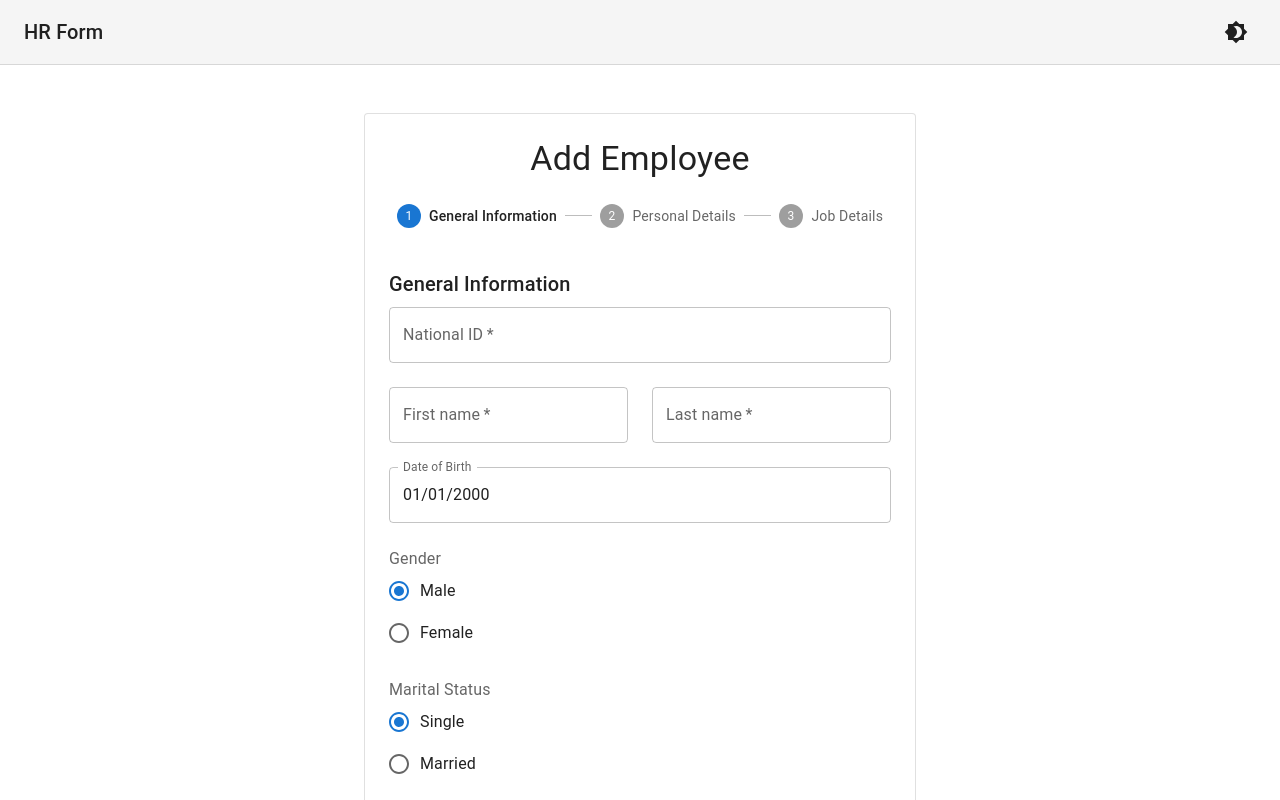
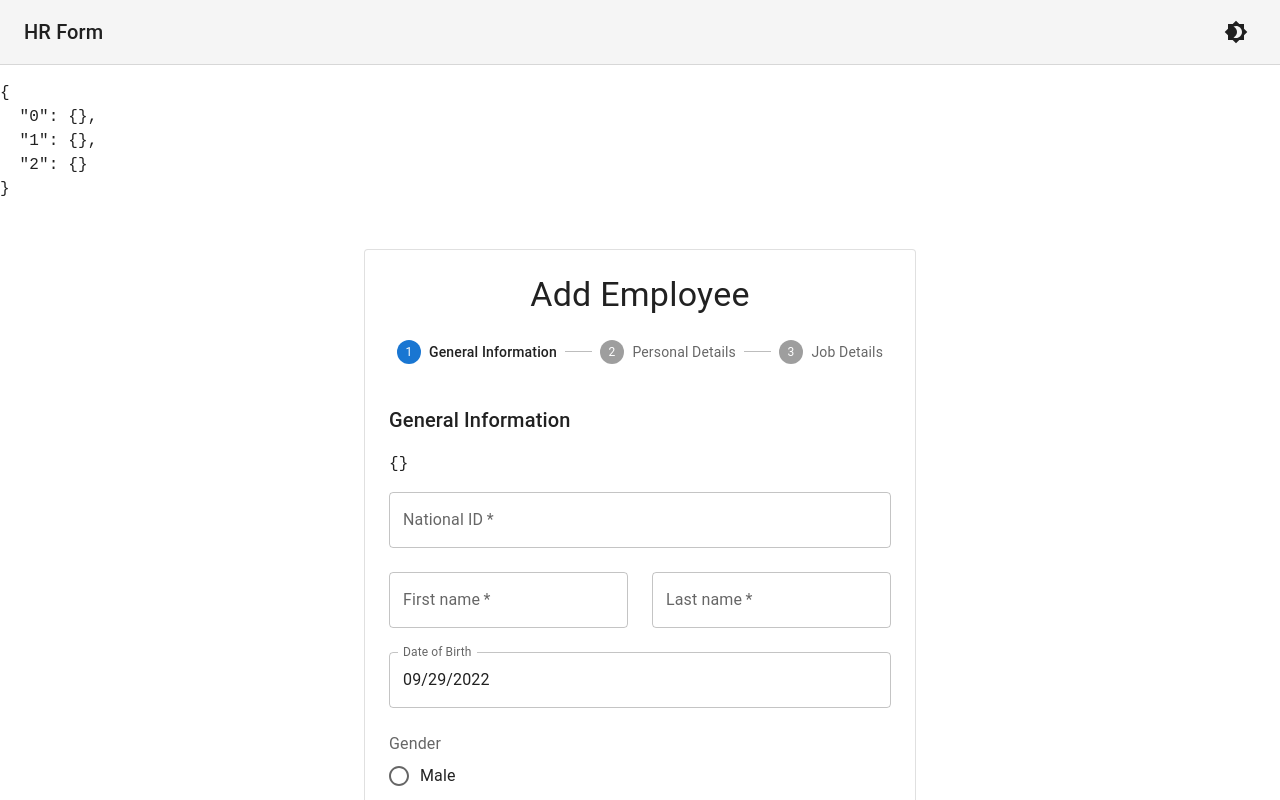
Before and after one commit to moerabaya/react-multi-step-form, a React (Create React App) app: page / in a window 1280 px wide. Shown: the top 800 px of the page. Built offline with nearby package versions, Linux system fonts and the light colour scheme.

Commit message:
Integrate form with redux state

```diff
--- a/src/pages/AddEmployee.tsx
+++ b/src/pages/AddEmployee.tsx
@@ -13,10 +13,15 @@ import PersonalForm from './PersonalForm';
 import JobDetails from './JobDetails';
 import { LocalizationProvider } from '@mui/x-date-pickers';
 import { AdapterDayjs } from '@mui/x-date-pickers/AdapterDayjs';
+import { useDispatch, useSelector } from 'react-redux';
+import { nextStep, previousStep, updateErrors } from '../state/actions';
+import { object, string } from 'yup';
+import CircularProgress from '@mui/material/CircularProgress';
 
 const steps = ['General Information', 'Personal Details', 'Job Details'];
 
 function getStepContent(step: number) {
+
   switch (step) {
     case 0:
       return <GeneralForm />;
@@ -29,20 +34,60 @@ function getStepContent(step: number) {
   }
 }
 
+let generalSchema = object({
+  nationalId: string().required(),
+  firstName: string().required(),
+  lastName: string().required(),
+  DOB: string().required(),
+  gender: string().required(),
+  maritalStatus: string().required()
+});
+
+
 export default function Checkout() {
-  const [activeStep, setActiveStep] = React.useState(0);
+  const activeStep = useSelector((state: any) => state.formStep);
+  const form = useSelector((state: any) => state.formData);
+  const errors = useSelector((state: any) => state.formErrors);
+  const [loading, setLoading] = React.useState(false);
+  const dispatch = useDispatch();
+
+  const onSubmit = async () => {
+    await generalSchema.validate(form[activeStep], {
+			abortEarly: false
+		}).then((data) => {
+      dispatch(updateErrors(activeStep, {}));
+      setLoading(true);
+      setTimeout(() => {
+        dispatch(nextStep());
+        setLoading(false);
+      }, 2000);
+    }).catch((errors: any) => {
+			let formErrorsList: any = {};
+			if(errors.inner) {
+				errors.inner.map((error: any) => {
+					if(!formErrorsList[error.path])
+						formErrorsList[error.path] = error.message;
+				});
+				dispatch(updateErrors(activeStep, formErrorsList));
+			}
+		});
+  }
 
   const handleNext = () => {
-    setActiveStep(activeStep + 1);
+    onSubmit();
+    // dispatch(nextStep())
   };
 
   const handleBack = () => {
-    setActiveStep(activeStep - 1);
+    dispatch(previousStep());
   };
 
   return (
     <>
       <CssBaseline />
+      <pre>
+        {JSON.stringify(errors, null, 2)}
+      </pre>
       <Container component="main" maxWidth="sm" sx={{ mb: 4 }}>
         <Paper variant="outlined" sx={{ my: { xs: 3, md: 6 }, p: { xs: 2, md: 3 } }}>
           <Typography component="h1" variant="h4" align="center">
@@ -78,8 +123,10 @@ export default function Checkout() {
                   <Button
                     variant="contained"
                     onClick={handleNext}
+                    disabled={loading}
                     sx={{ mt: 3, ml: 1 }}
                   >
+                    {loading && <CircularProgress style={{marginRight: "1em"}} size={14} />}
                     {activeStep === steps.length - 1 ? 'Place order' : 'Next'}
                   </Button>
                 </Box>
--- a/src/pages/GeneralForm.tsx
+++ b/src/pages/GeneralForm.tsx
@@ -3,33 +3,58 @@ import Grid from '@mui/material/Grid';
 import Typography from '@mui/material/Typography';
 import TextField from '@mui/material/TextField';
 import FormControlLabel from '@mui/material/FormControlLabel';
-import Checkbox from '@mui/material/Checkbox';
-import { FormControl, FormLabel, RadioGroup, Radio } from '@mui/material';
-import { LocalizationProvider, DatePicker } from '@mui/x-date-pickers';
-import { AdapterDayjs } from '@mui/x-date-pickers/AdapterDayjs';
+import { FormControl, FormLabel, RadioGroup, Radio, FormHelperText } from '@mui/material';
+import { DatePicker } from '@mui/x-date-pickers';
+import { forwardRef } from 'react';
+import { updateForm } from '../state/actions';
+import { useDispatch, useSelector } from 'react-redux';
 
-export default function GeneralForm() {
+const CURRENT_STEP = 0;
+const GeneralForm = forwardRef((props, ref) => {
+  const dispatch = useDispatch();
+  const form = useSelector((state: any) => state.formData[CURRENT_STEP]);
+  const errors = useSelector((state: any) => state.formErrors[CURRENT_STEP])
+
+  const handleChange = (e: any) => {
+    const {name, value} = e.target;
+    handleForm(name, value);
+  }
+  const handleForm = (name: string, value: any) => {
+    dispatch(updateForm(0, name, value));
+  }
+
   return (
     <React.Fragment>
       <Typography variant="h6" gutterBottom>
         General Information
       </Typography>
+      <pre>
+        {JSON.stringify(form, null, 2)}
+      </pre>
       <Grid container spacing={3}>
         <Grid item xs={12}>
           <TextField
             required
+            error={errors["nationalId"]}
+            helperText={errors["nationalId"]}
+            value={form.nationalId}
             id="nationalId"
             name="nationalId"
             label="National ID"
+            onChange={handleChange}
             fullWidth
           />
         </Grid>
         <Grid item xs={12} sm={6}>
           <TextField
             required
+            error={errors["firstName"]}
+            helperText={errors["firstName"]}
+            value={form.firstName}
             id="firstName"
             name="firstName"
             label="First name"
+            onChange={handleChange}
             fullWidth
             autoComplete="given-name"
           />
@@ -37,9 +62,13 @@ export default function GeneralForm() {
         <Grid item xs={12} sm={6}>
           <TextField
             required
+            error={errors["lastName"]}
+            helperText={errors["lastName"]}
+            value={form.lastName}
             id="lastName"
             name="lastName"
             label="Last name"
+            onChange={handleChange}
             fullWidth
             autoComplete="family-name"
           />
@@ -49,39 +78,46 @@ export default function GeneralForm() {
           <DatePicker
             label="Date of Birth"
             inputFormat="MM/DD/YYYY"
-            value={"0"}
-            onChange={() => {}}
-            renderInput={(params) => <TextField {...params} fullWidth />}
+            value={form.DOB}
+
+            onChange={(value) => handleForm("DOB", value.toString())}
+            renderInput={(params) => <TextField {...params} error={errors["DOB"]} helperText={errors["DOB"]} fullWidth />}
           />
         </Grid>
 
         <Grid item xs={12}>
-          <FormControl>
+          <FormControl error={errors["gender"]}>
             <FormLabel id="gender-radio-buttons-group-label">Gender</FormLabel>
             <RadioGroup
               aria-labelledby="gender-radio-buttons-group-label"
-              defaultValue="male"
-              name="gender-radio-buttons-group"
+              defaultValue={form.gender}
+              name="gender"
+              onChange={handleChange}
             >
               <FormControlLabel value="male" control={<Radio />} label="Male" />
               <FormControlLabel value="female" control={<Radio />} label="Female" />
             </RadioGroup>
+            {errors["gender"] && <FormHelperText>{errors["gender"]}</FormHelperText>}
           </FormControl>
         </Grid>
         <Grid item xs={12}>
-          <FormControl>
+          <FormControl error={errors["maritalStatus"]}>
             <FormLabel id="status-radio-buttons-group-label">Marital Status</FormLabel>
             <RadioGroup
               aria-labelledby="status-radio-buttons-group-label"
-              defaultValue="single"
-              name="status-radio-buttons-group"
+              defaultValue={form.maritalStatus}
+              name="maritalStatus"
+              onChange={handleChange}
             >
               <FormControlLabel value="single" control={<Radio />} label="Single" />
               <FormControlLabel value="married" control={<Radio />} label="Married" />
             </RadioGroup>
+            {errors["maritalStatus"] && <FormHelperText>{errors["maritalStatus"]}</FormHelperText>}
           </FormControl>
         </Grid>
       </Grid>
     </React.Fragment>
   );
-}
+});
+
+export default GeneralForm;
```
